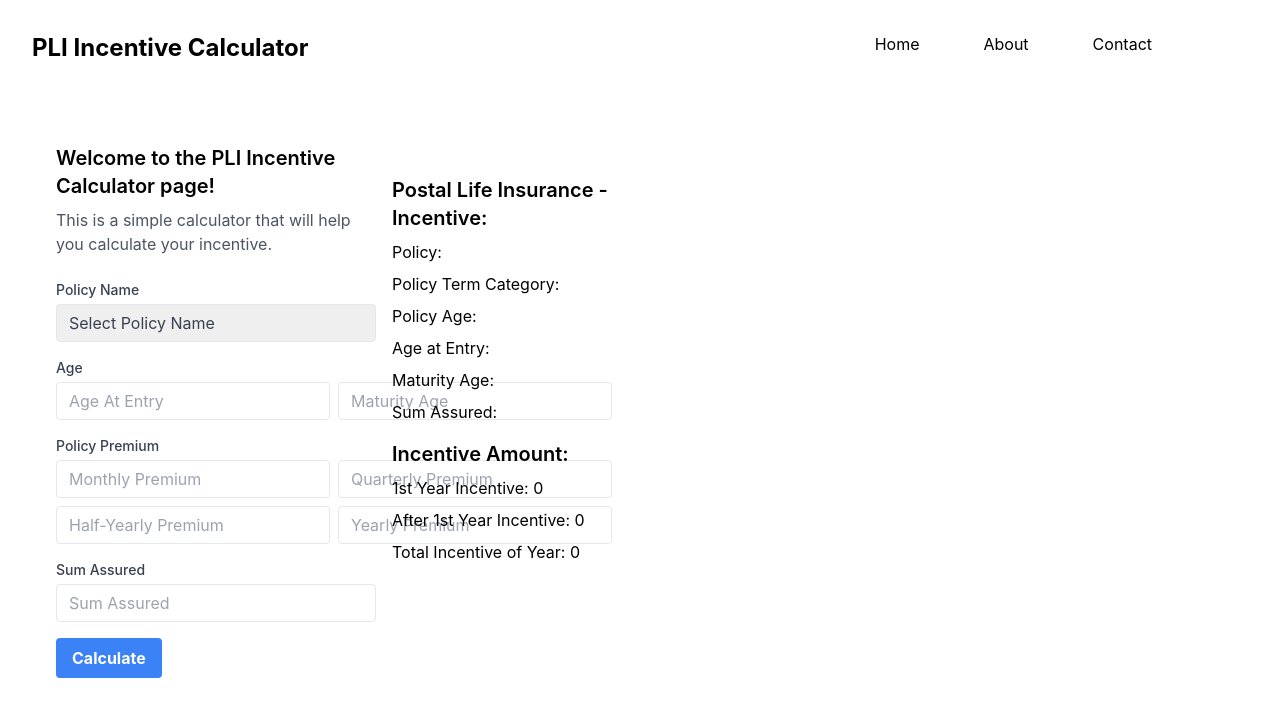
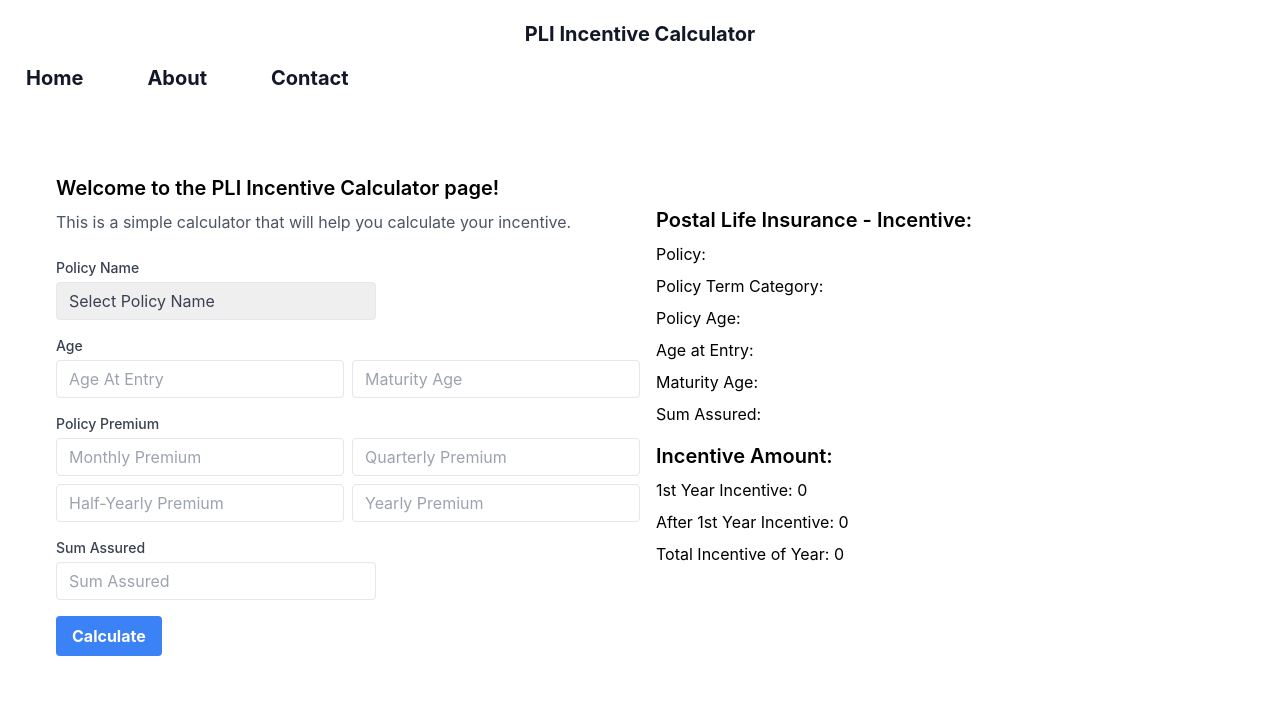
Before and after one commit to shuence/PLI-Incentive-Calculator, a React (Create React App) app: page / in a window 1280 px wide. Shown: the top 716 px of the page. Built offline with nearby package versions, Linux system fonts and the light colour scheme.

Commit message:
Fixed Small Issue

```diff
--- a/src/App.jsx
+++ b/src/App.jsx
@@ -1,13 +1,22 @@
-import Main from './Components/Main';
+import Main from "./Components/Main";
 
 function App() {
+
+
+  const toggleMenu = () => {
+    console.log("Menu Clicked")
+  }
+
   return (
-    <main>
-      <header className="flex flex-row m-2 align-center p-2 justify-between">
-        <h1 className="text-2xl font-bold m-2 p-2 gap-8 justify-start">
-          PLI Incentive Calculator
-        </h1>
-        <nav className="text-end">
+    <>
+      <header className="p-2.5 my-2.5 text-center text-xl font-bold text-gray-900">
+        <nav>
+          <h1>PLI Incentive Calculator</h1>
+          <div className="hamburger" onclick={toggleMenu()}>
+            <div className="bar"></div>
+            <div className="bar"></div>
+            <div className="bar"></div>
+          </div>
           <ul className="flex gap-8 mr-12 pr-12 text-end">
             <li className="m-2 p-2">
               <a href="/">Home</a>
@@ -21,8 +30,8 @@ function App() {
           </ul>
         </nav>
       </header>
-      <Main/>
-    </main>
+      <Main />
+    </>
   );
 }
 
--- a/src/Components/Main.jsx
+++ b/src/Components/Main.jsx
@@ -133,7 +133,7 @@ const Main = () => {
   return (
     <section className="m-10 p-4 flex flex-col md:flex-row">
       <ToastContainer position="top-right" autoClose={3000} />
-      <div className="md:w-80">
+      <div className="md:w-1/2">
         <p className="text-xl font-semibold">
           Welcome to the PLI Incentive Calculator page!
         </p>
@@ -285,7 +285,7 @@ const Main = () => {
           </button>
         </form>
       </div>
-      <div className="md:w-80  sm:w-80 md:pl-4 md:mt-8 sm:mt-8 mt-8">
+      <div className="md:w-1/2  sm:w-80 md:pl-4 md:mt-8 sm:mt-8 mt-8">
         <p className="text-xl font-semibold">
           Postal Life Insurance - Incentive:
         </p>
```
